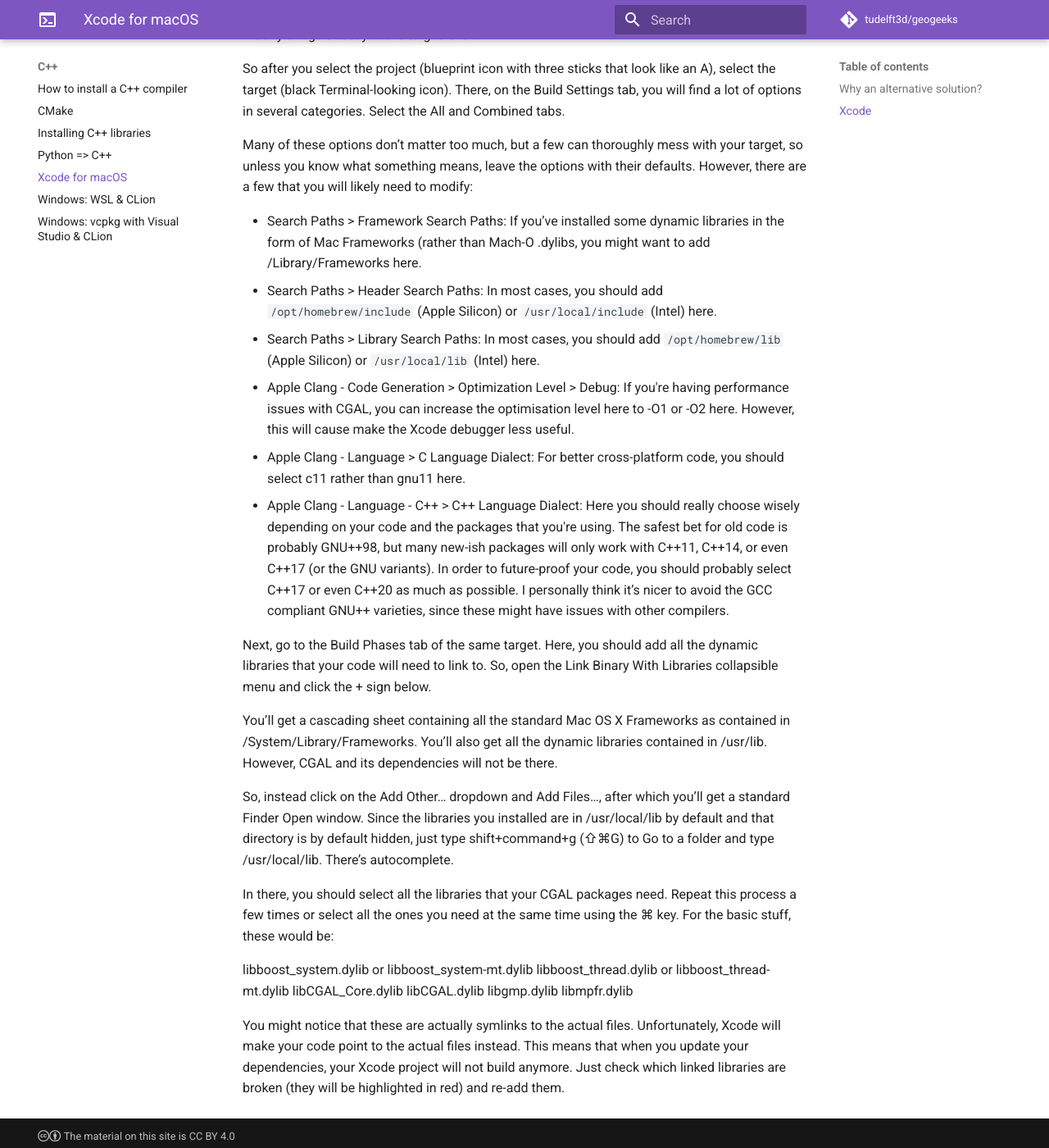
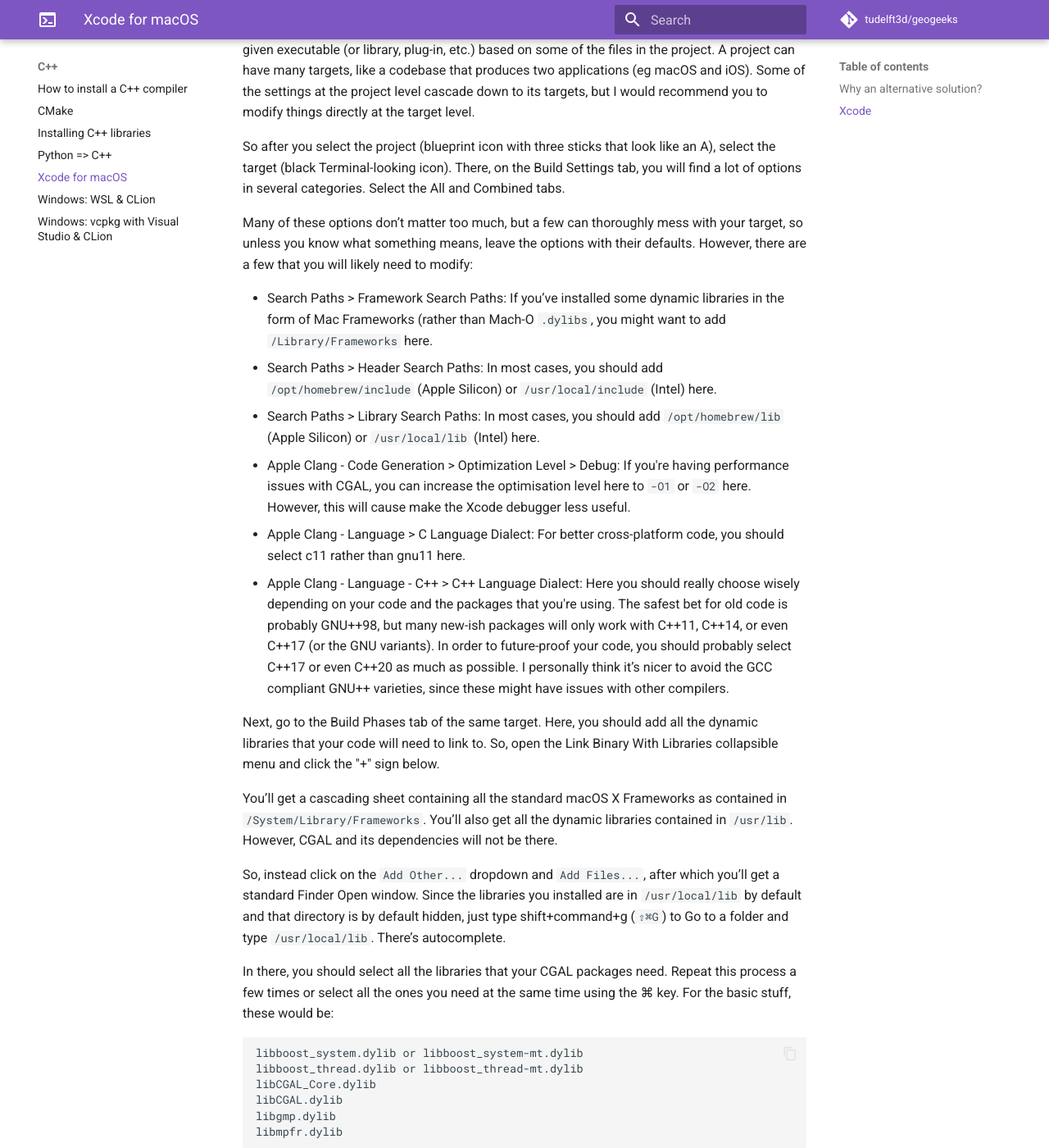
Before and after one commit to tudelft3d/geogeeks, an MkDocs documentation site: the page built from docs/cpp/xcode.md, in a window 1280 px wide and 1400 px high, scrolled down 1066 px. Shown: the whole window at 82% size. Built offline with MkDocs 1.6.1 and Material for MkDocs 9.7.7, drawn with Linux system fonts in a browser that asks for light colours; comment, search, counter and statistics services are not loaded; some of the changed text lies outside the part shown.

Commit message:
xcode manual: go over the text and make it harmonised with the rest

````diff
--- a/docs/cpp/xcode.md
+++ b/docs/cpp/xcode.md
@@ -18,38 +18,57 @@
 
 ## Xcode
 
-Xcode is Apple's integrated development environment (IDE) for macOS and is the most common tool that is used to develop Mac applications. Xcode and CGAL work great together **as long as you don’t use the Xcode projects generated by CMake and instead create your own**.
+Xcode is Apple's integrated development environment (IDE) for macOS and is the most common tool that is used to develop Mac applications.
 
-First, start by creating a new project (File > New > Project, or select "Create a new Xcode project" from the welcome window). Depending on what you plan to do, it can be any kind of project, but for simple things a Command Line Tool works, which is found in the macOS tab under Application. If you want something with a native Mac GUI, you probably should go for an App.
+!!! warning
+		Xcode and CGAL work great together as long as you don’t use the Xcode projects generated by CMake and instead create your own.
 
-Once you’ve given your project a name, make sure that the language is set to C++ and click Next. Then decide where to save it, select if you want to create a local Git repository for it and you’re done. You’re then confronted with the main Xcode window.
+First, start by creating a new project (File > New > Project, or select "Create a new Xcode project" from the welcome window).
+Depending on what you plan to do, it can be any kind of project, but for simple things a 'Command Line Tool' works, which is found in the macOS tab under 'Application'.
+If you want something with a native Mac GUI, you probably should go for an App.
 
-In short, Xcode works on the basis of projects and targets, just like CLion with CMake. Without going into much detail, the project contains all your stuff and a target has the aim to create a given executable (or library, plug-in, etc.) based on some of the files in the project. A project can have many targets, like a codebase that produces two applications (eg macOS and iOS). Some of the settings at the project level cascade down to its targets, but I would recommend you to modify things directly at the target level.
+Once you’ve given your project a name, make sure that the language is set to C++ and click Next. Then decide where to save it, select if you want to create a local Git repository for it and you’re done.
+You’re then confronted with the main Xcode window.
 
-So after you select the project (blueprint icon with three sticks that look like an A), select the target (black Terminal-looking icon). There, on the Build Settings tab, you will find a lot of options in several categories. Select the All and Combined tabs.
+In short, Xcode works on the basis of projects and targets, just like CLion with CMake.
+Without going into much detail, the project contains all your stuff and a target has the aim to create a given executable (or library, plug-in, etc.) based on some of the files in the project.
+A project can have many targets, like a codebase that produces two applications (eg macOS and iOS). Some of the settings at the project level cascade down to its targets, but I would recommend you to modify things directly at the target level.
 
-Many of these options don’t matter too much, but a few can thoroughly mess with your target, so unless you know what something means, leave the options with their defaults. However, there are a few that you will likely need to modify:
+So after you select the project (blueprint icon with three sticks that look like an A), select the target (black Terminal-looking icon).
+There, on the Build Settings tab, you will find a lot of options in several categories. Select the All and Combined tabs.
 
-* Search Paths > Framework Search Paths: If you’ve installed some dynamic libraries in the form of Mac Frameworks (rather than Mach-O .dylibs, you might want to add /Library/Frameworks here.
+Many of these options don’t matter too much, but a few can thoroughly mess with your target, so unless you know what something means, leave the options with their defaults.
+However, there are a few that you will likely need to modify:
+
+* Search Paths > Framework Search Paths: If you’ve installed some dynamic libraries in the form of Mac Frameworks (rather than Mach-O `.dylibs`, you might want to add `/Library/Frameworks` here.
 * Search Paths > Header Search Paths: In most cases, you should add `/opt/homebrew/include` (Apple Silicon) or `/usr/local/include` (Intel) here.
 * Search Paths > Library Search Paths: In most cases, you should add `/opt/homebrew/lib` (Apple Silicon) or `/usr/local/lib` (Intel) here.
-* Apple Clang - Code Generation > Optimization Level > Debug: If you're having performance issues with CGAL, you can increase the optimisation level here to -O1 or -O2 here. However, this will cause make the Xcode debugger less useful.
+* Apple Clang - Code Generation > Optimization Level > Debug: If you're having performance issues with CGAL, you can increase the optimisation level here to `-O1` or `-O2` here. However, this will cause make the Xcode debugger less useful.
 * Apple Clang - Language > C Language Dialect: For better cross-platform code, you should select c11 rather than gnu11 here.
 * Apple Clang - Language - C++ > C++ Language Dialect: Here you should really choose wisely depending on your code and the packages that you're using. The safest bet for old code is probably GNU++98, but many new-ish packages will only work with C++11, C++14, or even C++17 (or the GNU variants). In order to future-proof your code, you should probably select C++17 or even C++20 as much as possible. I personally think it’s nicer to avoid the GCC compliant GNU++ varieties, since these might have issues with other compilers.
 
-Next, go to the Build Phases tab of the same target. Here, you should add all the dynamic libraries that your code will need to link to. So, open the Link Binary With Libraries collapsible menu and click the + sign below.
+Next, go to the Build Phases tab of the same target. Here, you should add all the dynamic libraries that your code will need to link to.
+So, open the Link Binary With Libraries collapsible menu and click the "+" sign below.
 
-You’ll get a cascading sheet containing all the standard Mac OS X Frameworks as contained in /System/Library/Frameworks. You’ll also get all the dynamic libraries contained in /usr/lib. However, CGAL and its dependencies will not be there.
+You’ll get a cascading sheet containing all the standard macOS X Frameworks as contained in `/System/Library/Frameworks`.
+You’ll also get all the dynamic libraries contained in `/usr/lib`.
+However, CGAL and its dependencies will not be there.
 
-So, instead click on the Add Other… dropdown and Add Files…, after which you’ll get a standard Finder Open window. Since the libraries you installed are in /usr/local/lib by default and that directory is by default hidden, just type shift+command+g (⇧⌘G) to Go to a folder and type /usr/local/lib. There’s autocomplete.
+So, instead click on the `Add Other...` dropdown and `Add Files...`, after which you’ll get a standard Finder Open window. Since the libraries you installed are in `/usr/local/lib` by default and that directory is by default hidden, just type shift+command+g (`⇧⌘G`) to Go to a folder and type `/usr/local/lib`.
+There’s autocomplete.
 
 In there, you should select all the libraries that your CGAL packages need. Repeat this process a few times or select all the ones you need at the same time using the ⌘ key. For the basic stuff, these would be:
 
+```
 libboost_system.dylib or libboost_system-mt.dylib
 libboost_thread.dylib or libboost_thread-mt.dylib
 libCGAL_Core.dylib
 libCGAL.dylib
 libgmp.dylib
 libmpfr.dylib
+```
 
-You might notice that these are actually symlinks to the actual files. Unfortunately, Xcode will make your code point to the actual files instead. This means that when you update your dependencies, your Xcode project will not build anymore. Just check which linked libraries are broken (they will be highlighted in red) and re-add them.
+You might notice that these are actually symlinks to the actual files.
+Unfortunately, Xcode will make your code point to the actual files instead.
+This means that when you update your dependencies, your Xcode project will not build anymore.
+Just check which linked libraries are broken (they will be highlighted in red) and re-add them.
````
